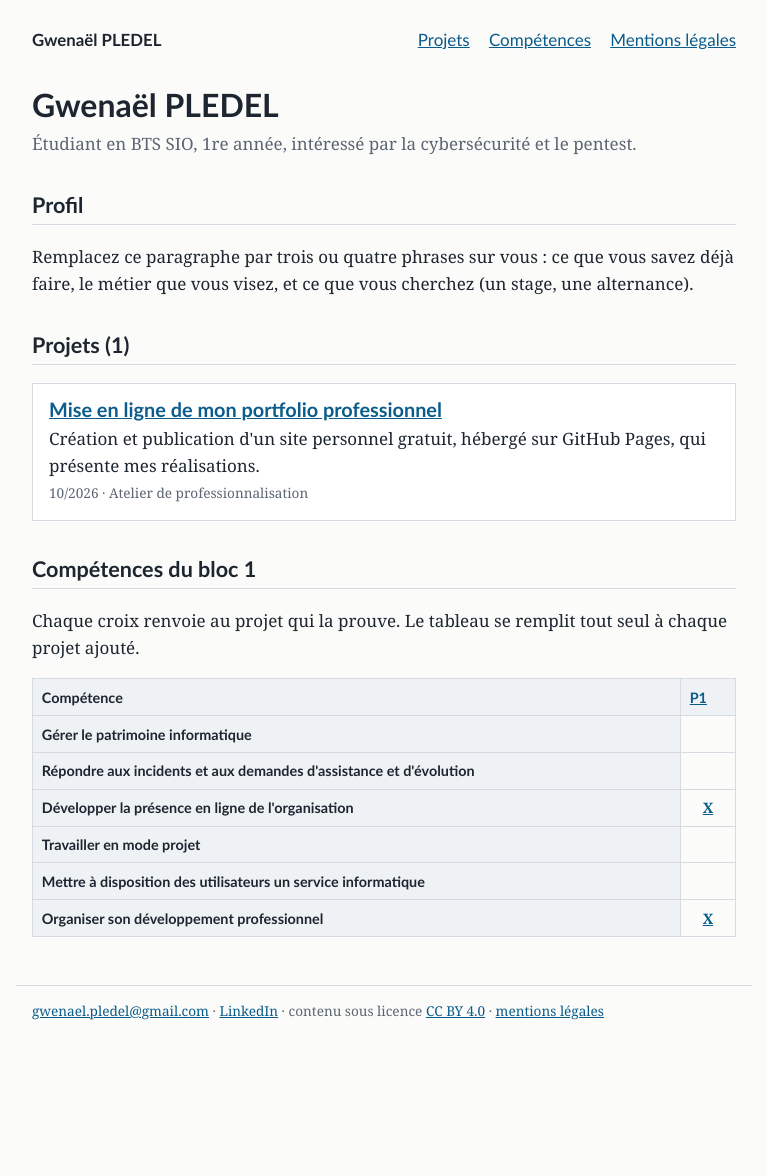
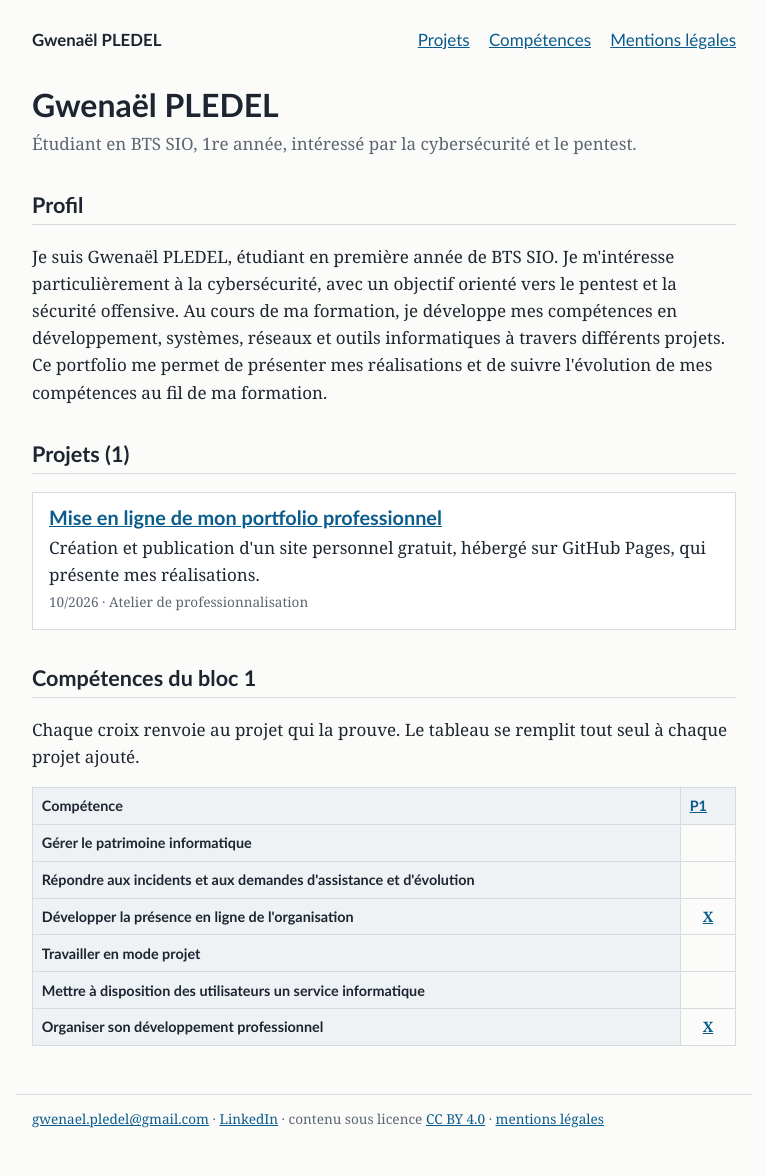
Before and after one commit to vzsca/Portfolio-Gwenael, a Jekyll site: the page built from index.html, in a window 1280 px wide. Shown: the whole page, without its empty margins (256-1023 px from the left). Built offline with Jekyll 4.4.1, drawn with Linux system fonts in a browser that asks for light colours; before the commit the page ends 1067 px from its top, so only the background shows below that.

Commit message:
Renseigner le profil du portfolio

```diff
--- a/index.html
+++ b/index.html
@@ -5,7 +5,7 @@ layout: default
 <p class="sous-titre">{{ site.description }}</p>
 
 <h2>Profil</h2>
-<p>Remplacez ce paragraphe par trois ou quatre phrases sur vous : ce que vous savez déjà faire, le métier que vous visez, et ce que vous cherchez (un stage, une alternance).</p>
+<p>Je suis Gwenaël PLEDEL, étudiant en première année de BTS SIO. Je m'intéresse particulièrement à la cybersécurité, avec un objectif orienté vers le pentest et la sécurité offensive. Au cours de ma formation, je développe mes compétences en développement, systèmes, réseaux et outils informatiques à travers différents projets. Ce portfolio me permet de présenter mes réalisations et de suivre l'évolution de mes compétences au fil de ma formation.</p>
 
 {% assign projets = site.projets | sort: "date" | reverse %}
 
```
